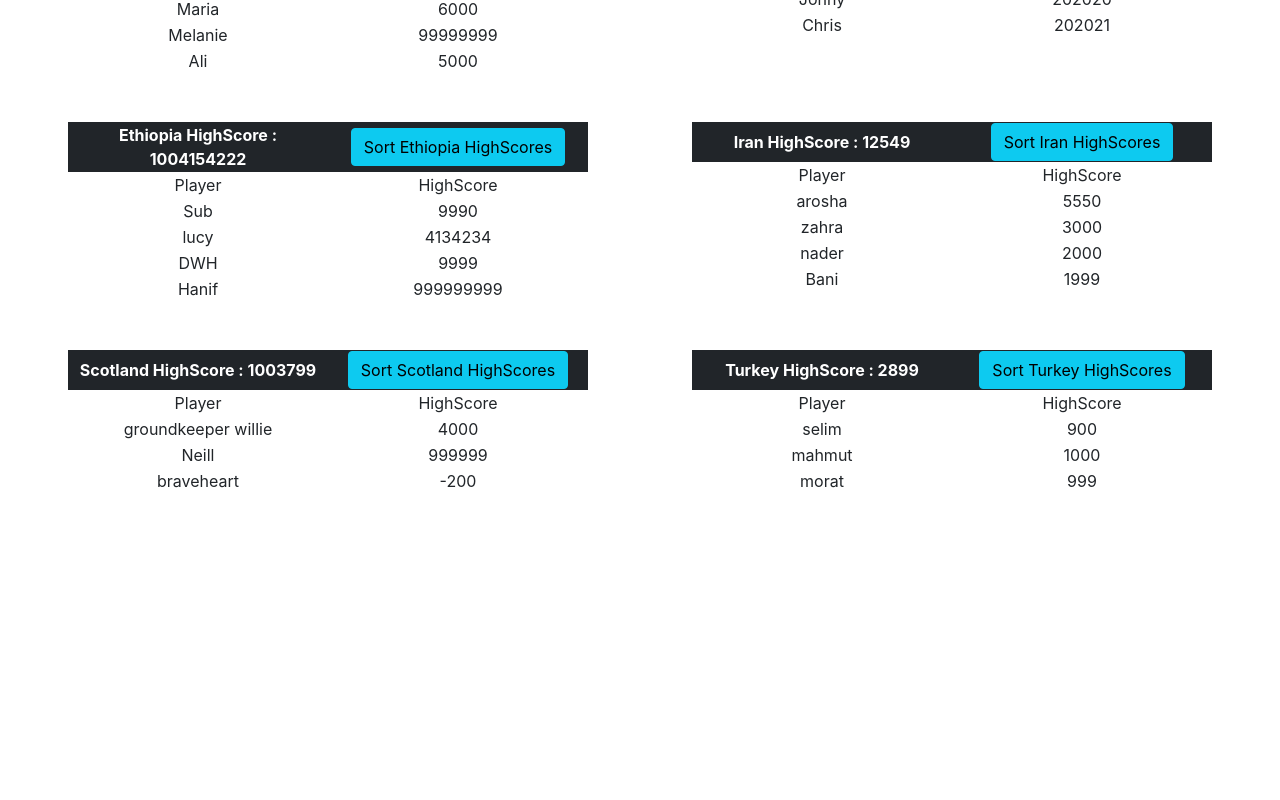
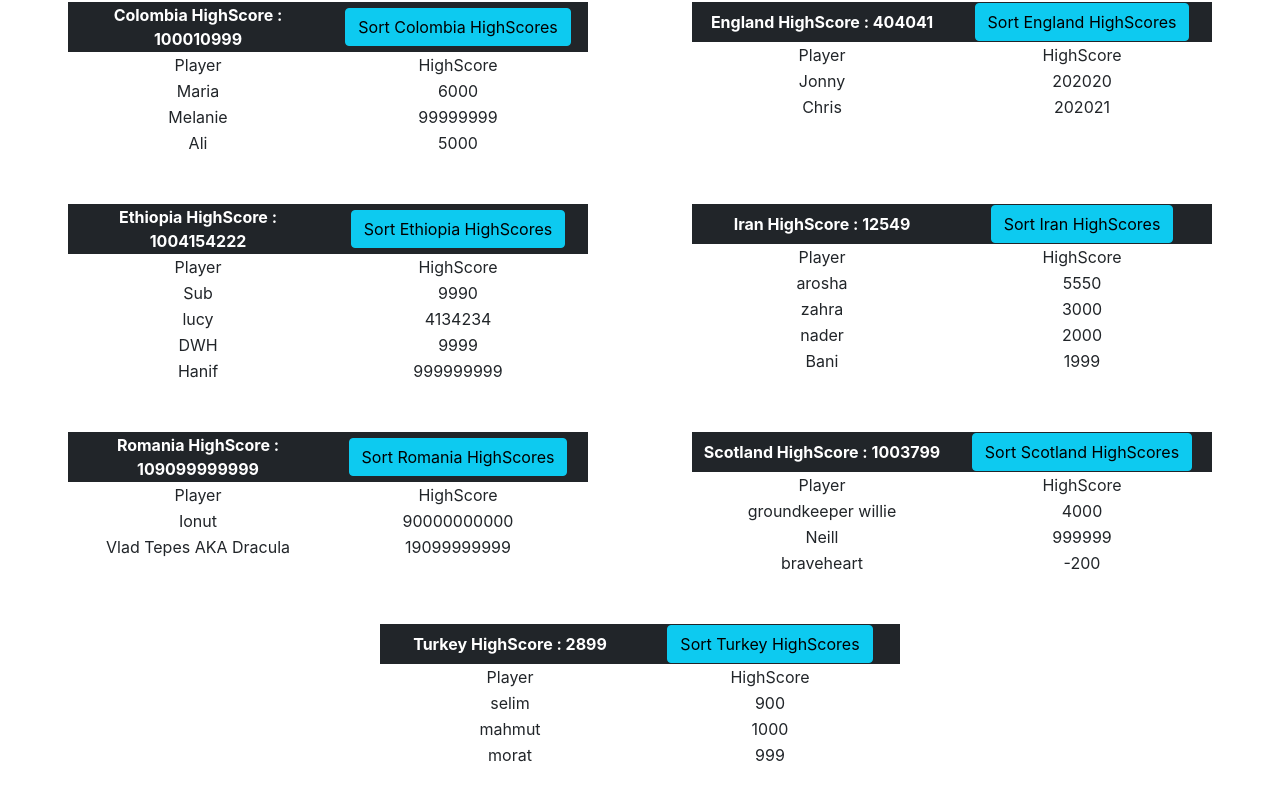
Before and after one commit to iTrip23/highScoresTable, a React (Create React App) app: page / in a window 1280 px wide. Shown: the part 1446-2246 px from the top of the page. Before the commit the page ends 1996 px from the top, so only its background shows below. Built offline with nearby package versions, Linux system fonts and the light colour scheme.

Commit message:
added players countries next to the name

```diff
--- a/public/index.html
+++ b/public/index.html
@@ -2,7 +2,7 @@
 <html lang="en">
   <head>
     <meta charset="utf-8" />
-    <link rel="icon" href="%PUBLIC_URL%/favicon.ico" />
+    <link rel="icon" href="%PUBLIC_URL%/table-sheet2.svg" />
     <meta name="viewport" content="width=device-width, initial-scale=1" />
     <meta name="theme-color" content="#000000" />
     <meta
--- a/src/App.js
+++ b/src/App.js
@@ -11,7 +11,6 @@ function App() {
 			: allCountryScores.map(country => country.scores.sort((a, b) => a.s - b.s))
 		setSort(!sort)
 	};
-	console.table(allPlayersNamesAndScores)
 	return (
 		<div className="App">
 			<h1>Countries HighScore Table</h1>
--- a/src/CountryTable.js
+++ b/src/CountryTable.js
@@ -8,7 +8,7 @@ const CountryTable = (props) => {
 		setSort(!sort)
 	};
 	return (
-		<table className='m-4 mx-auto col-10 col-md-5' key={props.index}>
+		<table className='m-4 mx-auto col-10 col-md-5'>
 			<thead className='bg-dark text-white'>
 				<tr>
 					<th scope="col">{props.country.name} HighScore : {props.country.totalScore}</th>
--- a/src/HighScoreTable.js
+++ b/src/HighScoreTable.js
@@ -1,15 +1,12 @@
 import React from 'react';
 import CountryTable from './CountryTable.js';
 
-const HighScoreTable = props => {
-
-	return (
-		<div className='tableContainer mx-auto p-3 m-3'>
-			{props.AllHighScores.sort(
-				(a, b) => a.name.toLowerCase() < b.name.toLowerCase() ? -1 : 1
-			).map((country, index) => <CountryTable country={country} index={index}/>)}
-		</div>
-	)
-}
+const HighScoreTable = props => (
+	<div className='tableContainer mx-auto p-3 m-3'>
+		{props.AllHighScores.sort(
+			(a, b) => a.name.toLowerCase() < b.name.toLowerCase() ? -1 : 1
+		).map((country, index) => <CountryTable country={country} key={index + props.AllHighScores.length} />)}
+	</div>
+)
 
 export default HighScoreTable;
--- a/src/WorldWidetable.js
+++ b/src/WorldWidetable.js
@@ -1,12 +1,11 @@
 import React, { useState } from 'react';
 
 const WorldWideTable = (props) => {
-	console.table(props.players)
 	const [sortPlay, setSortPlay] = useState(true);
 	const [sortScores, setSortScores] = useState(true);
 	const sortAllPlayers = () => {
-		sortPlay ? props.players.sort((a, b) => a.player.toLowerCase() < b.player.toLowerCase() ? -1 : 1)
-			: props.players.sort((a, b) => a.player.toLowerCase() < b.player.toLowerCase() ? 1 : -1);
+		sortPlay ? props.players.sort((a, b) => a.name.toLowerCase() < b.name.toLowerCase() ? -1 : 1)
+			: props.players.sort((a, b) => a.name.toLowerCase() < b.name.toLowerCase() ? 1 : -1);
 		setSortPlay(!sortPlay)
 	}
 	const SortAllPlayersHighScores = () => {
--- a/src/data/countries.js
+++ b/src/data/countries.js
@@ -29,6 +29,10 @@ let allCountryScores = [
         name: "Bangladesh",
         scores: [{ n: "rahman", s: 700200 }, { n: "rayhan", s: 18238123 }, { n: "ali", s: 5400000 }]
     },
+    {
+        name: "Romania",
+        scores: [{ n: 'Ionut', s: 90000000000 }, { n: 'Vlad Tepes AKA Dracula', s: 19099999999 }]
+    }
 ];
 
 let allPlayersNamesAndScores = [];
@@ -47,10 +51,10 @@ const setCountryTotalScore = countries => countries.map(country => {
     let sumOfScores = 0;
     for (let i = 0; i < country.scores.length; i++) sumOfScores += Number(country.scores[i].s)
     country.totalScore = sumOfScores;
+    return 'Done ☕'
 })
 
 setCountryTotalScore(allCountryScores);
 
-console.table(allPlayersNamesAndScores);
 
 export { allCountryScores, allPlayersNamesAndScores };
```
Also changed, not shown: public/table-sheet2.svg (added).
